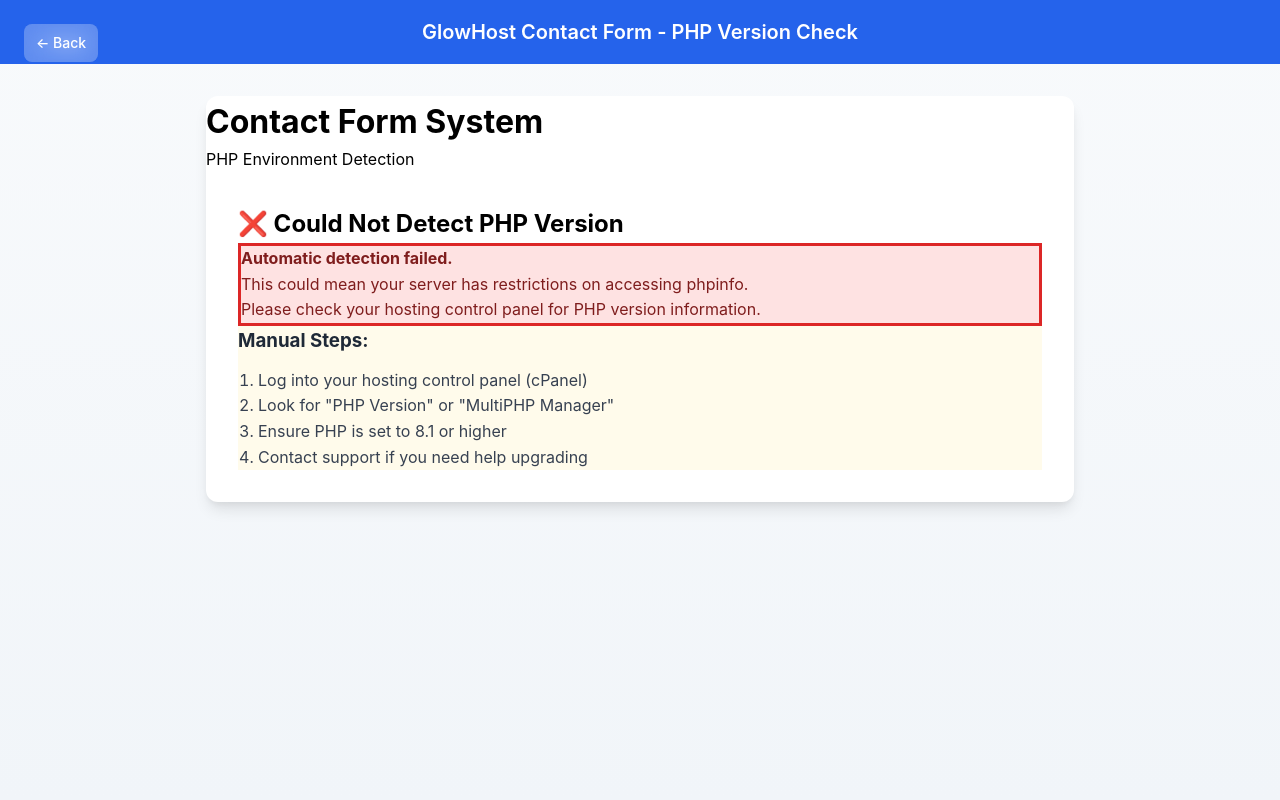
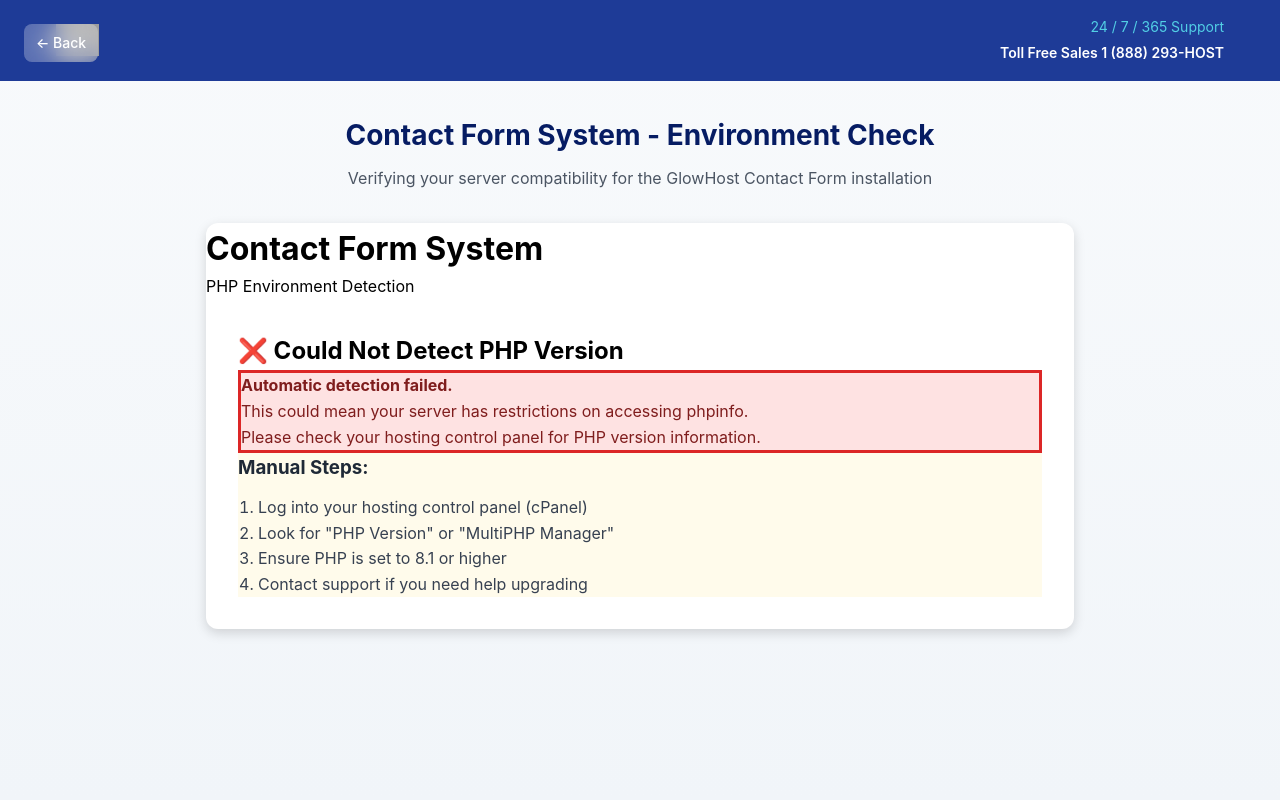
Before and after one commit to GlowHost-Matt/contact-form-sales, a PHP site: page /detect.php?step=check in a window 1280 px wide. Run offline with PHP 8.4, Linux system fonts and the light colour scheme; data that the repository does not hold is empty; grey boxes are pictures that could not be loaded.

Commit message:
Official GlowHost rebrand: Apply authentic brand colors, logo, and drop shadows from official guidelines

```diff
--- a/detect.php
+++ b/detect.php
@@ -54,15 +54,17 @@ deployPhpInfo();
 <head>
     <title>PHP Version Check - GlowHost Contact Form</title>
     <style>
-        /* GlowHost Official Design System */
+        /* Official GlowHost Brand Colors */
         :root {
-            --primary-blue-600: #2563eb;
-            --primary-blue-700: #1d4ed8;
-            --primary-blue-50: #eff6ff;
-            --primary-blue-100: #dbeafe;
-            --primary-blue-200: #bfdbfe;
-            --cyan-200: #a5f3fc;
-            --cyan-100: #cffafe;
+            --glowhost-navy: #061c63;
+            --glowhost-blue: #1e3b97;
+            --glowhost-bright: #4164dd;
+            --glowhost-light: #7b95f1;
+            --glowhost-navy-light: #1a2b5c;
+            --glowhost-blue-light: #2d4ba3;
+            --glowhost-bg-light: #f0f4ff;
+            --glowhost-bg-subtle: #e8efff;
+            --cyan-accent: #52cfe5;
             --gray-50: #f9fafb;
             --gray-100: #f3f4f6;
             --gray-200: #e5e7eb;
@@ -93,13 +95,48 @@ deployPhpInfo();
             line-height: 1.6;
         }
 
-        /* Simplified Header */
-        .simple-header {
-            background: var(--primary-blue-600);
+        /* Official GlowHost Header */
+        .glowhost-header {
+            background: var(--glowhost-blue);
             color: white;
             padding: 1rem 0;
-            text-align: center;
             position: relative;
+        }
+
+        .header-container {
+            max-width: 1200px;
+            margin: 0 auto;
+            padding: 0 1rem;
+            display: flex;
+            align-items: center;
+            justify-content: space-between;
+        }
+
+        .glowhost-logo {
+            height: 32px;
+        }
+
+        .support-info {
+            text-align: right;
+            font-size: 0.875rem;
+        }
+
+        .support-hours {
+            color: var(--cyan-accent);
+            margin-bottom: 0.25rem;
+        }
+
+        .support-phone {
+            font-weight: 600;
+        }
+
+        .support-phone a {
+            color: white;
+            text-decoration: none;
+        }
+
+        .support-phone a:hover {
+            color: var(--cyan-accent);
         }
 
         .simple-header h1 {
@@ -118,7 +155,7 @@ deployPhpInfo();
         .detection-card {
             background: white;
             border-radius: 12px;
-            box-shadow: 0 10px 15px -3px rgba(0, 0, 0, 0.1), 0 4px 6px -2px rgba(0, 0, 0, 0.05);
+            box-shadow: 0 4px 12px rgba(0, 0, 0, 0.15);
             overflow: hidden;
         }
 
@@ -144,8 +181,8 @@ deployPhpInfo();
         }
 
         .version-box {
-            background: var(--primary-blue-50);
-            border-color: var(--primary-blue-200);
+            background: var(--glowhost-bg-light);
+            border-color: var(--glowhost-light);
             color: var(--gray-800);
         }
 
@@ -215,12 +252,12 @@ deployPhpInfo();
         }
 
         .btn-primary {
-            background: var(--primary-blue-600);
+            background: var(--glowhost-bright);
             color: white;
         }
 
         .btn-primary:hover {
-            background: var(--primary-blue-700);
+            background: var(--glowhost-blue);
         }
 
         .btn-success {
@@ -281,7 +318,7 @@ deployPhpInfo();
             height: 20px;
             border: 2px solid var(--gray-200);
             border-radius: 50%;
-            border-top-color: var(--primary-blue-600);
+            border-top-color: var(--glowhost-bright);
             animation: spin 1s ease-in-out infinite;
             margin-right: 0.5rem;
         }
@@ -292,13 +329,13 @@ deployPhpInfo();
 
         /* Responsive Design */
         @media (max-width: 768px) {
-            .glowhost-container {
+            .header-container {
                 flex-direction: column;
                 text-align: center;
                 gap: 1rem;
             }
 
-            .glowhost-support {
+            .support-info {
                 text-align: center;
             }
 
@@ -321,18 +358,36 @@ deployPhpInfo();
     </style>
 </head>
 <body>
-    <!-- Simplified Header -->
-    <header class="simple-header">
+    <!-- Official GlowHost Header -->
+    <header class="glowhost-header">
         <?php if ($step === 'check'): ?>
             <a href="?step=deploy" class="back-btn">← Back</a>
         <?php elseif ($step === 'install'): ?>
             <a href="?step=check" class="back-btn">← Back</a>
         <?php endif; ?>
-        <h1>GlowHost Contact Form - PHP Version Check</h1>
+        <div class="header-container">
+            <img src="https://glowhost.com/wp-content/uploads/logo-sans-tagline.png"
+                 alt="GlowHost" class="glowhost-logo" />
+            <div class="support-info">
+                <div class="support-hours">24 / 7 / 365 Support</div>
+                <div class="support-phone">
+                    Toll Free Sales <a href="tel:+18882934678">1 (888) 293-HOST</a>
+                </div>
+            </div>
+        </div>
     </header>
 
     <!-- Main Content -->
     <div class="main-container">
+        <div style="text-align: center; margin-bottom: 2rem;">
+            <h1 style="color: var(--glowhost-navy); font-size: 1.75rem; font-weight: 700; margin-bottom: 0.5rem;">
+                Contact Form System - Environment Check
+            </h1>
+            <p style="color: var(--gray-600);">
+                Verifying your server compatibility for the GlowHost Contact Form installation
+            </p>
+        </div>
+
         <div class="detection-card">
             <div class="card-header">
                 <?php if ($step === 'check'): ?>
```
